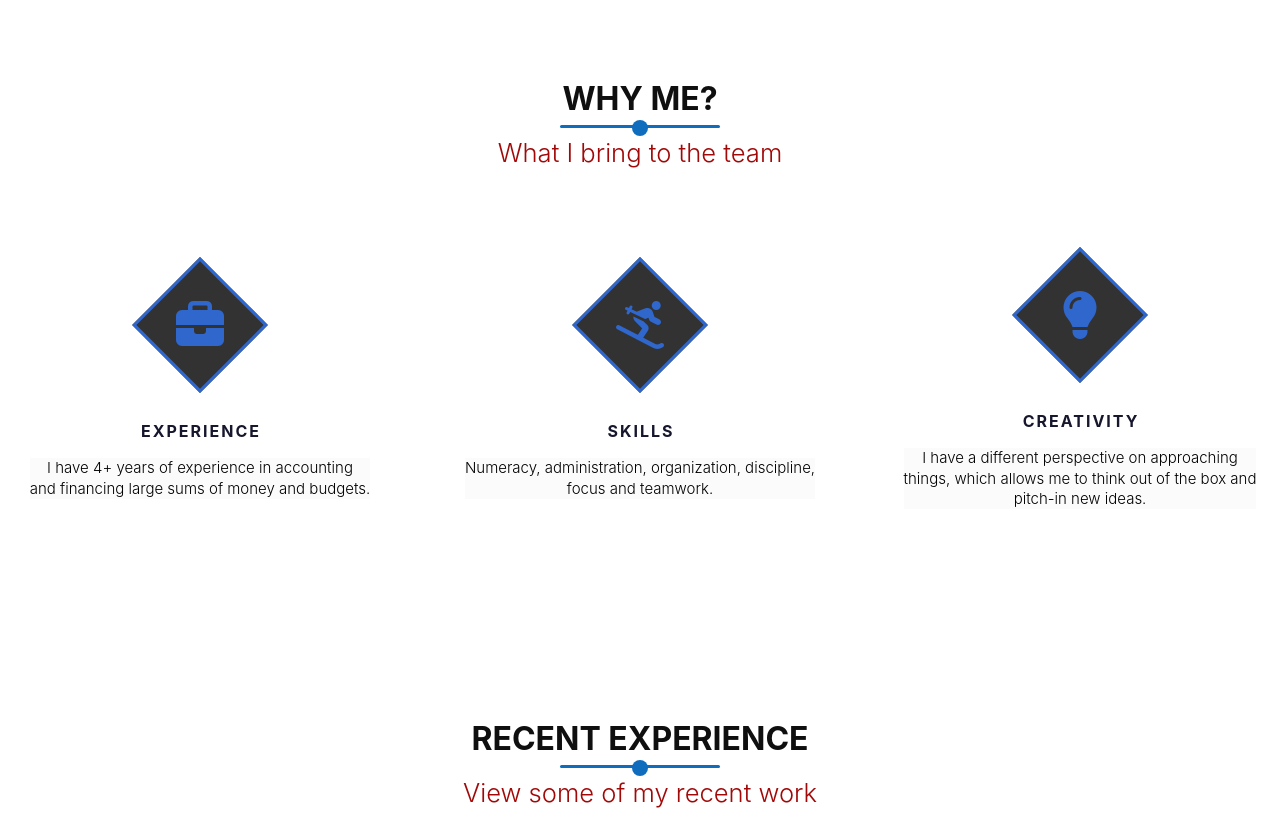
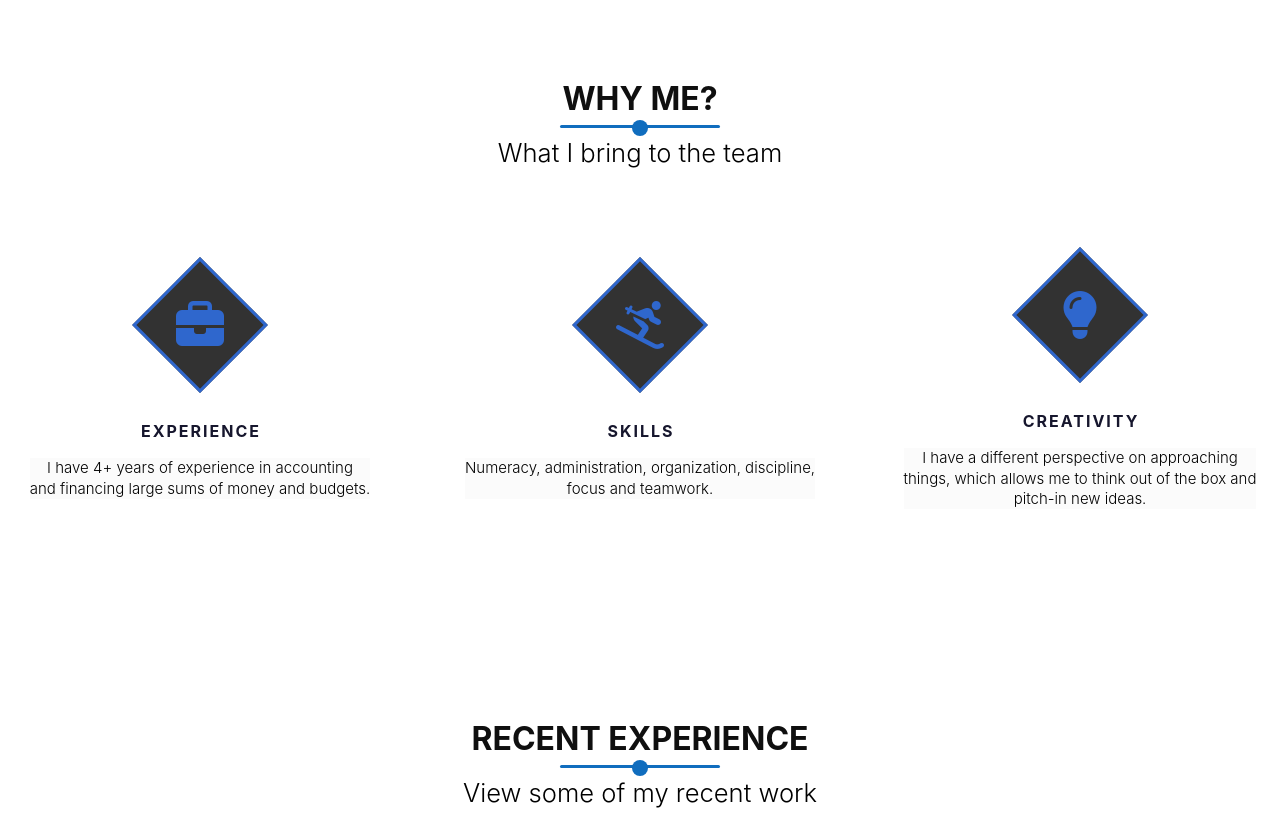
Before and after one commit to msshakeel12/shakeelfinance, a website: page index.html in a window 1280 px wide. Shown: the part 1240-2054 px from the top of the page. Drawn offline with nearby package versions, Linux system fonts and the light colour scheme.

Commit message:
color of h6 section heading changed

```diff
--- a/style.css
+++ b/style.css
@@ -98,7 +98,7 @@ img{
 }
 
 .section-heading h6{
-    color: #a10909;
+    color: #000000;
     font-size: 1.6rem;
     font-weight: 300;
 }
```
